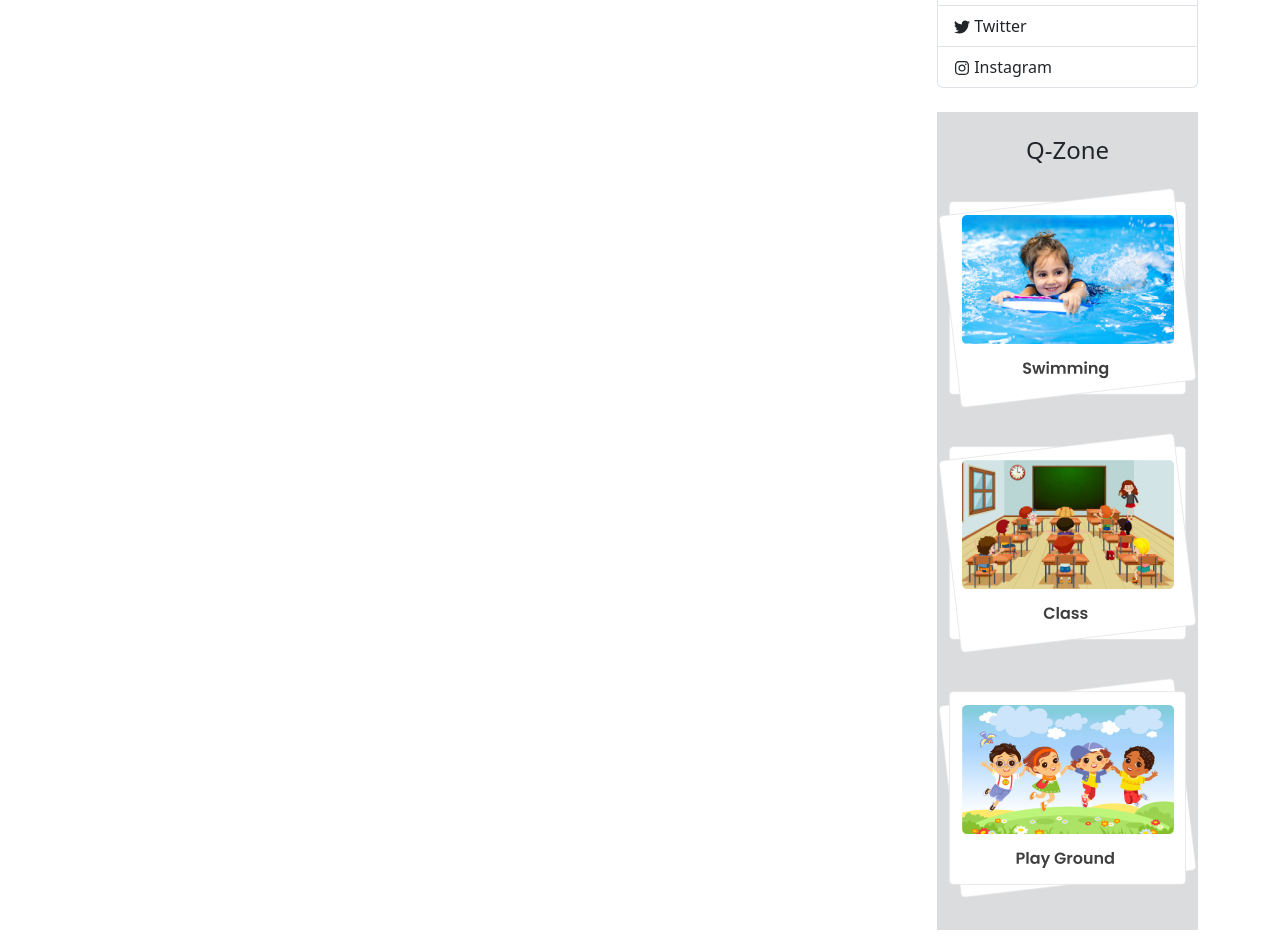
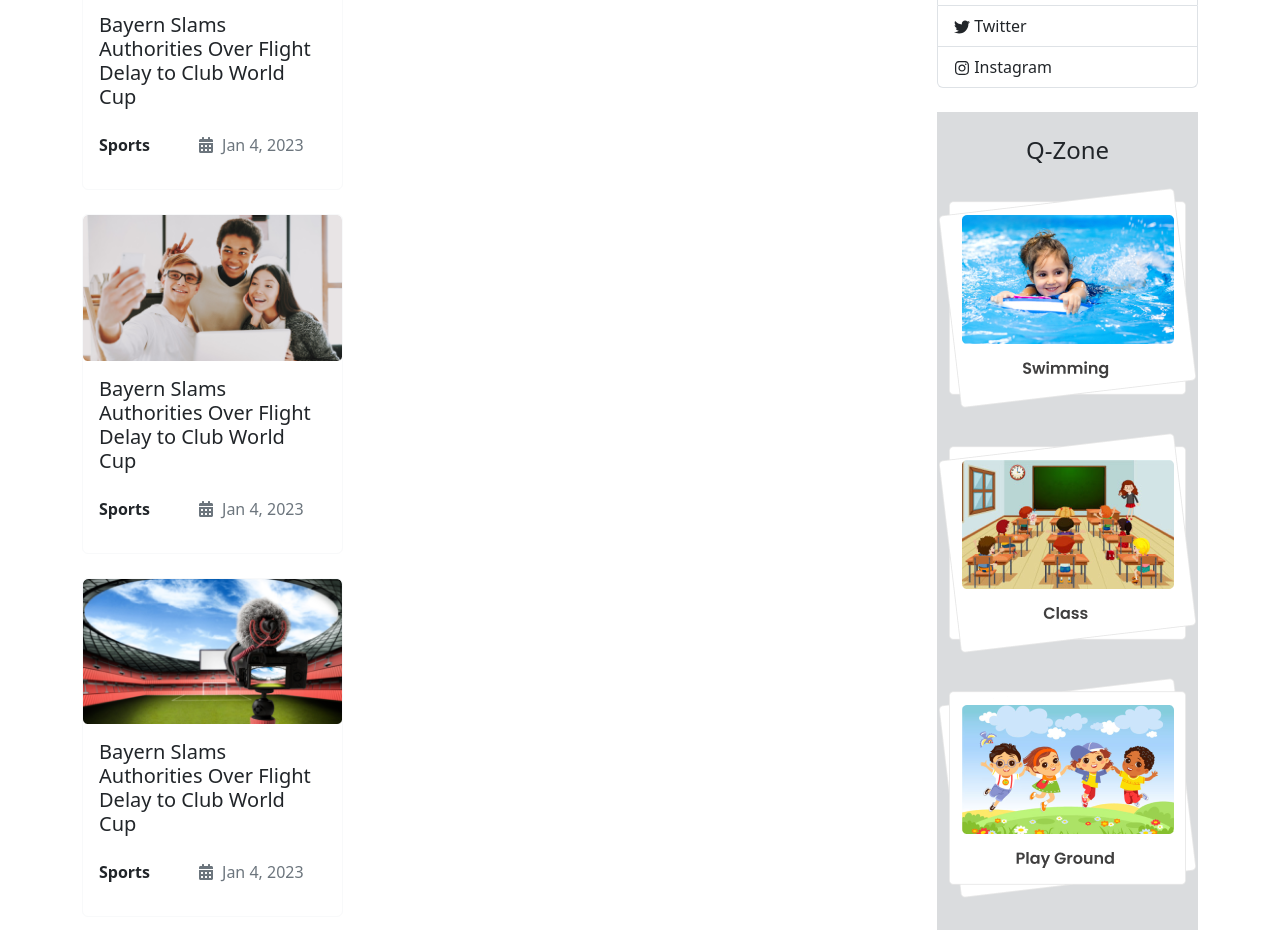
Before and after one commit to MDMahidul/dragon-news, a React (Vite) app: page / in a window 1280 px wide. Shown: the part 580-1532 px from the top of the page. Built offline with nearby package versions, Linux system fonts and the light colour scheme; no server answers.

Commit message:
display news details and editors insights

```diff
--- a/src/pages/Home/NewsCard/NewsCard.jsx
+++ b/src/pages/Home/NewsCard/NewsCard.jsx
@@ -1,7 +1,7 @@
 import moment from 'moment';
 import React from 'react';
 import { Card,Image } from 'react-bootstrap';
-import { FaEye, FaRegBookmark, FaShareAlt } from 'react-icons/fa';
+import { FaEye, FaRegBookmark, FaRegStar, FaShareAlt, FaStar } from 'react-icons/fa';
 import Rating from 'react-rating';
 import { Link } from 'react-router-dom';
 
@@ -11,10 +11,12 @@
       <Card className="mb-4">
         <Card.Header className="d-flex align-items-center">
           <Image style={{ height: "40px" }} src={author?.img} roundedCircle />
-          <div className='ps-2 flex-grow-1'>
-            <p className='mb-0'>{author?.name}</p>
+          <div className="ps-2 flex-grow-1">
+            <p className="mb-0">{author?.name}</p>
             <p>
-              <small>{moment(author?.published_date).format('yyyy-MM-D')}</small>
+              <small>
+                {moment(author?.published_date).format("yyyy-MM-D")}
+              </small>
             </p>
           </div>
           <div>
@@ -37,13 +39,18 @@
           </Card.Text>
         </Card.Body>
         <Card.Footer className="text-muted d-flex">
-            <div className='flex-grow-1'>
-                <Rating></Rating>
-                <span>{rating?.number}</span>
-            </div>
-           <div>
+          <div className="flex-grow-1">
+            <Rating
+              placeholderRating={rating.number}
+              emptySymbol={<FaRegStar></FaRegStar>}
+              placeholderSymbol={<FaStar className='text-warning'></FaStar>}
+              fullSymbol={<FaStar></FaStar>}
+            ></Rating>
+            <span> {rating?.number}</span>
+          </div>
+          <div>
             <FaEye></FaEye> {total_view}
-           </div>
+          </div>
         </Card.Footer>
       </Card>
     );
--- /dev/null
+++ b/src/pages/News/EditorsInsights/EditorsInsights.jsx
@@ -0,0 +1,56 @@
+import React from 'react';
+import { Card, Col, Row } from 'react-bootstrap';
+import first from '../../../assets/1.png'
+import second from '../../../assets/2.png'
+import third from '../../../assets/3.png'
+
+const EditorsInsights = () => {
+    return (
+      <div className="mt-5">
+        <h3>Editors Insights</h3>
+        <Row xs={1} md={2} lg={3} className="g-4 mt-3">
+          <Col>
+            <Card>
+              <Card.Img variant="top" src={first} />
+              <Card.Body>
+                <Card.Title>Card title</Card.Title>
+                <Card.Text>
+                  This is a longer card with supporting text below as a natural
+                  lead-in to additional content. This content is a little bit
+                  longer.
+                </Card.Text>
+              </Card.Body>
+            </Card>
+          </Col>
+          <Col>
+            <Card>
+              <Card.Img variant="top" src={second} />
+              <Card.Body>
+                <Card.Title>Card title</Card.Title>
+                <Card.Text>
+                  This is a longer card with supporting text below as a natural
+                  lead-in to additional content. This content is a little bit
+                  longer.
+                </Card.Text>
+              </Card.Body>
+            </Card>
+          </Col>
+          <Col>
+            <Card>
+              <Card.Img variant="top" src={third} />
+              <Card.Body>
+                <Card.Title>Card title</Card.Title>
+                <Card.Text>
+                  This is a longer card with supporting text below as a natural
+                  lead-in to additional content. This content is a little bit
+                  longer.
+                </Card.Text>
+              </Card.Body>
+            </Card>
+          </Col>
+        </Row>
+      </div>
+    );
+};
+
+export default EditorsInsights;
--- a/src/pages/News/News/News.jsx
+++ b/src/pages/News/News/News.jsx
@@ -1,10 +1,29 @@
 import React from 'react';
+import { Button, Card } from 'react-bootstrap';
+import { FaArrowLeft, FaArrowRight } from 'react-icons/fa';
+import { Link, useLoaderData } from 'react-router-dom';
+import EditorsInsights from '../EditorsInsights/EditorsInsights';
 
 const News = () => {
+    const news = useLoaderData();
+    const {_id,title,details,image_url,category_id} =  news;
     return (
-        <div>
-            <h2>News details ...</h2>
-        </div>
+      <div>
+        <h2 className='mb-3'>Dragon News</h2>
+        <Card className='p-3'>
+          <Card.Img variant="top" src={image_url} />
+          <Card.Body>
+            <Card.Title>{title}</Card.Title>
+            <Card.Text>{details}</Card.Text>
+            <Link to={`/category/${category_id}`}>
+              <Button variant="danger">
+                <FaArrowLeft></FaArrowLeft> All news in this category
+              </Button>
+            </Link>
+          </Card.Body>
+        </Card>
+        <EditorsInsights/>
+      </div>
     );
 };
 
--- a/src/pages/Shared/Header/Header.jsx
+++ b/src/pages/Shared/Header/Header.jsx
@@ -21,7 +21,7 @@
                     <Navbar.Toggle aria-controls="responsive-navbar-nav" />
                     <Navbar.Collapse id="responsive-navbar-nav">
                     <Nav className="mx-auto">
-                        <Nav.Link href="#features">Home</Nav.Link>
+                        <Nav.Link href="/">Home</Nav.Link>
                         <Nav.Link href="#pricing">About</Nav.Link>
                         <Nav.Link href="#pricing">Career</Nav.Link>
                     </Nav>
--- a/src/pages/Shared/LeftNav/LeftNav.jsx
+++ b/src/pages/Shared/LeftNav/LeftNav.jsx
@@ -2,6 +2,7 @@
 import { Link } from 'react-router-dom';
 import ActiveLink from '../ActiveLink/ActiveLink';
 import { Nav } from 'react-bootstrap';
+import LeftNavBelowItems from './LeftNavBelowItems';
 
 const LeftNav = () =>{
     const [categories,setCategories] = useState([]);
@@ -28,6 +29,7 @@
             </p>
           ))}
         </div>
+        <LeftNavBelowItems/>
       </div>
     );
 };
--- /dev/null
+++ b/src/pages/Shared/LeftNav/LeftNavBelowItems.jsx
@@ -0,0 +1,71 @@
+import React from 'react';
+import { Card, Col, Row } from 'react-bootstrap';
+import first from "../../../assets/1.png";
+import second from "../../../assets/2.png";
+import third from "../../../assets/3.png";
+import { FaCalendar, FaCalendarAlt } from 'react-icons/fa';
+
+const LeftNavBelowItems = () => {
+    return (
+      <div>
+        <Row xs={1} md={1} lg={1} className="g-4 mt-3">
+          <Col>
+            <Card border="light">
+              <Card.Img variant="top" src={first} />
+              <Card.Body>
+                <Card.Title>
+                  Bayern Slams Authorities Over Flight Delay to Club World Cup
+                </Card.Title>
+                <Card.Text></Card.Text>
+                <div className="d-flex gap-5 align-items-center mt-4">
+                  <p className="fw-bold">Sports</p>
+                  <div className="text-secondary d-inline-flex">
+                    <FaCalendarAlt className="mt-1 me-2"></FaCalendarAlt>
+                    <p>Jan 4, 2023</p>
+                  </div>
+                </div>
+              </Card.Body>
+            </Card>
+          </Col>
+          <Col>
+            <Card border="light">
+              <Card.Img variant="top" src={second} />
+              <Card.Body>
+                <Card.Title>
+                  Bayern Slams Authorities Over Flight Delay to Club World Cup
+                </Card.Title>
+                <Card.Text></Card.Text>
+                <div className="d-flex gap-5 align-items-center mt-4">
+                  <p className="fw-bold">Sports</p>
+                  <div className="text-secondary d-inline-flex">
+                    <FaCalendarAlt className="mt-1 me-2"></FaCalendarAlt>
+                    <p>Jan 4, 2023</p>
+                  </div>
+                </div>
+              </Card.Body>
+            </Card>
+          </Col>
+          <Col>
+            <Card border="light">
+              <Card.Img variant="top" src={third} />
+              <Card.Body>
+                <Card.Title>
+                  Bayern Slams Authorities Over Flight Delay to Club World Cup
+                </Card.Title>
+                <Card.Text></Card.Text>
+                <div className="d-flex gap-5 align-items-center mt-4">
+                  <p className="fw-bold">Sports</p>
+                  <div className="text-secondary d-inline-flex">
+                    <FaCalendarAlt className="mt-1 me-2"></FaCalendarAlt>
+                    <p>Jan 4, 2023</p>
+                  </div>
+                </div>
+              </Card.Body>
+            </Card>
+          </Col>
+        </Row>
+      </div>
+    );
+};
+
+export default LeftNavBelowItems;
--- a/src/routes/Routes.jsx
+++ b/src/routes/Routes.jsx
@@ -17,19 +17,21 @@
       {
         path: "/category/:id",
         element: <Category></Category>,
-        loader: ({params})=> fetch(`http://localhost:5000/categories/${params.id}`)
+        loader: ({ params }) =>
+          fetch(`http://localhost:5000/categories/${params.id}`),
       },
     ],
   },
   {
     path: "/news",
     element: <NewsLayout></NewsLayout>,
-    children:[
-        {
-            path:':id',
-            element: <News></News>
-        }
-    ]
+    children: [
+      {
+        path: ":id",
+        element: <News></News>,
+        loader: ({ params }) => fetch(`http://localhost:5000/news/${params.id}`),
+      },
+    ],
   },
 ]);
 
```
